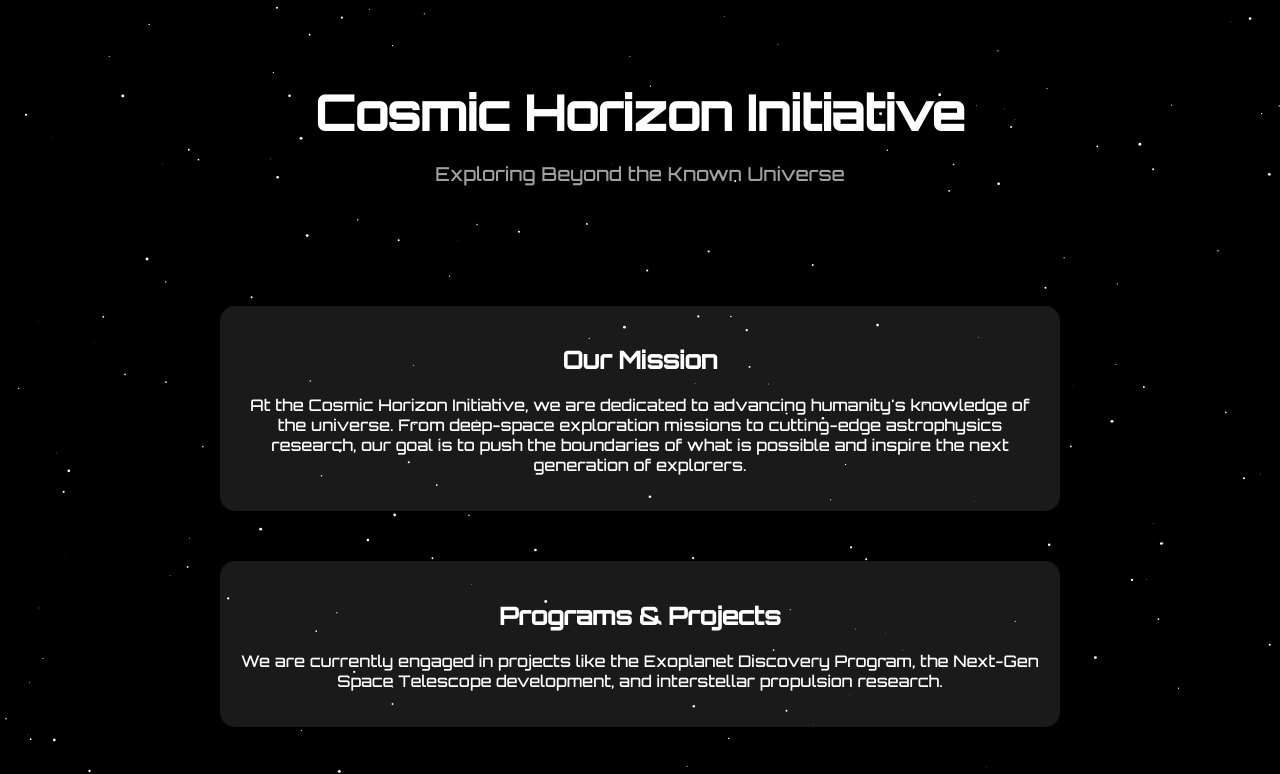
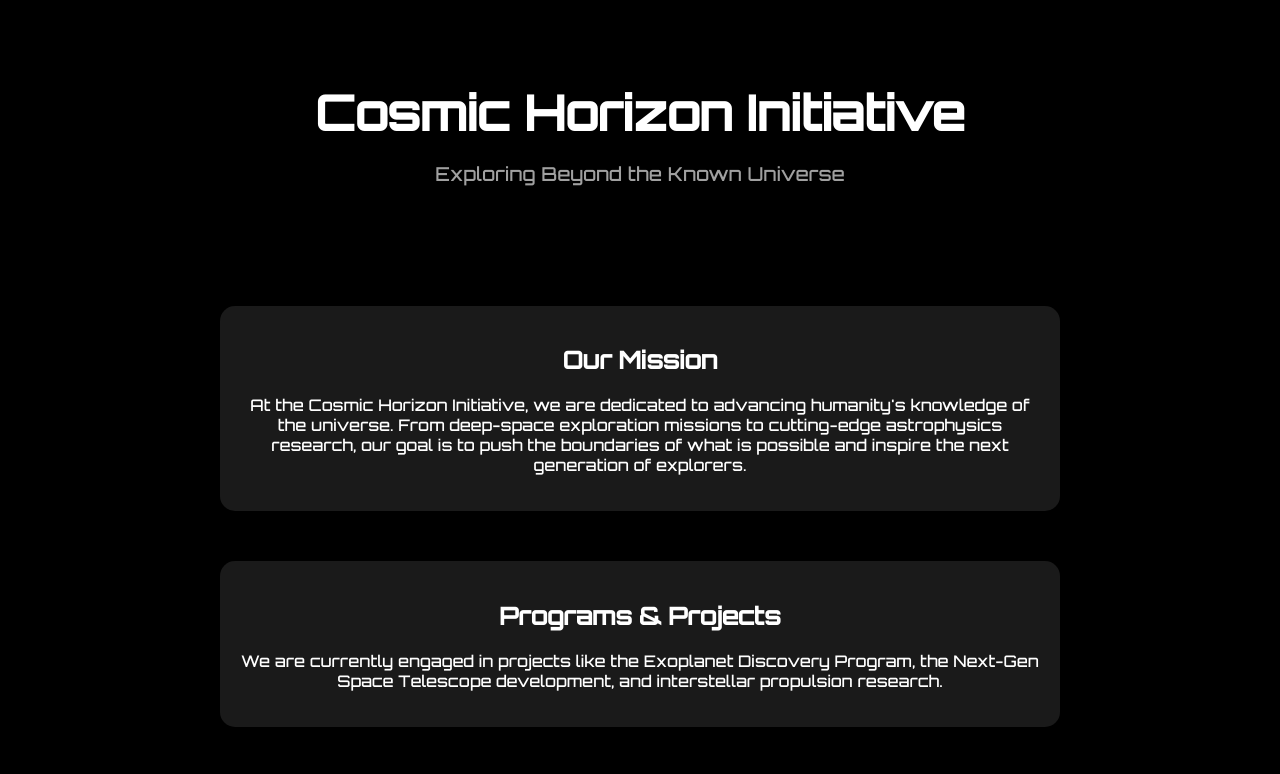
Before and after one commit to Rudra864/cosmic-horizon-site, a plain HTML site: page 2.0.html in a window 1280 px wide. Shown: the top 774 px of the page. Drawn offline with Linux system fonts and the light colour scheme.

Commit message:
Update 2.0.html

```diff
--- a/2.0.html
+++ b/2.0.html
@@ -88,41 +88,4 @@
 
         function init() {
             width = window.innerWidth;
-            height = window.innerHeight;
-            canvas.width = width;
-            canvas.height = height;
-            stars = [];
-            for (let i = 0; i < 200; i++) {
-                stars.push({
-                    x: Math.random() * width,
-                    y: Math.random() * height,
-                    radius: Math.random() * 1.5,
-                    dx: (Math.random() - 0.5) * 0.5,
-                    dy: (Math.random() - 0.5) * 0.5
-                });
-            }
-        }
-
-        function animate() {
-            ctx.clearRect(0, 0, width, height);
-            ctx.fillStyle = 'white';
-            for (let star of stars) {
-                ctx.beginPath();
-                ctx.arc(star.x, star.y, star.radius, 0, Math.PI * 2);
-                ctx.fill();
-                star.x += star.dx;
-                star.y += star.dy;
-
-                if (star.x < 0 || star.x > width) star.dx = -star.dx;
-                if (star.y < 0 || star.y > height) star.dy = -star.dy;
-            }
-            requestAnimationFrame(animate);
-        }
-
-        window.addEventListener('resize', init);
-        init();
-        animate();
-    </script>
-
-</body>
-</html>
+            height = window.innerH
```
